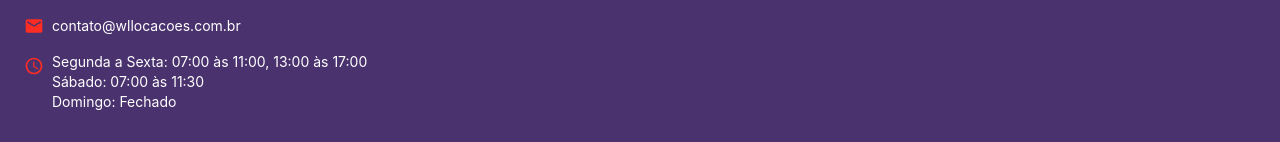
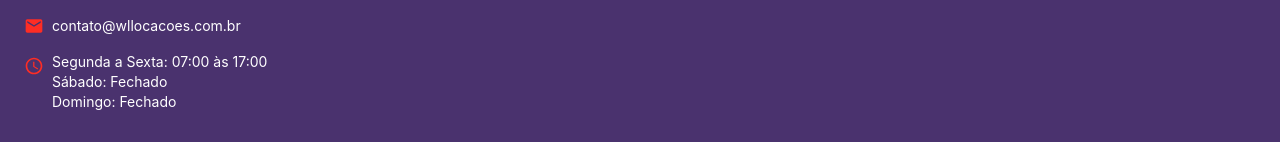
Before and after one commit to raoliompio2/wllocacoes, a React (Vite) app: page / in a window 1280 px wide. Shown: the part 1442-1584 px from the top of the page. Built offline with nearby package versions, Linux system fonts and the light colour scheme; no server answers; the database is empty.

Commit message:
feat: Atualizar horários de funcionamento no footer - Segunda a Sexta 07:00 às 17:00, fins de semana fechado

```diff
--- a/src/components/public/Footer.tsx
+++ b/src/components/public/Footer.tsx
@@ -81,8 +81,8 @@ const Footer: React.FC = () => {
 
   // Horário de funcionamento
   const businessHours = {
-    weekdays: "Segunda a Sexta: 07:00 às 11:00, 13:00 às 17:00",
-    saturday: "Sábado: 07:00 às 11:30",
+    weekdays: "Segunda a Sexta: 07:00 às 17:00",
+    saturday: "Sábado: Fechado",
     sunday: "Domingo: Fechado"
   };
 
@@ -301,10 +301,10 @@ const Footer: React.FC = () => {
                 <AccessTime sx={{ mr: 1, fontSize: 20, color: 'secondary.main', mt: 0.5 }} />
                 <Box>
                   <Typography variant="body2">
-                    Segunda a Sexta: 07:00 às 11:00, 13:00 às 17:00
+                    Segunda a Sexta: 07:00 às 17:00
                   </Typography>
                   <Typography variant="body2">
-                    Sábado: 07:00 às 11:30
+                    Sábado: Fechado
                   </Typography>
                   <Typography variant="body2">
                     Domingo: Fechado
```
